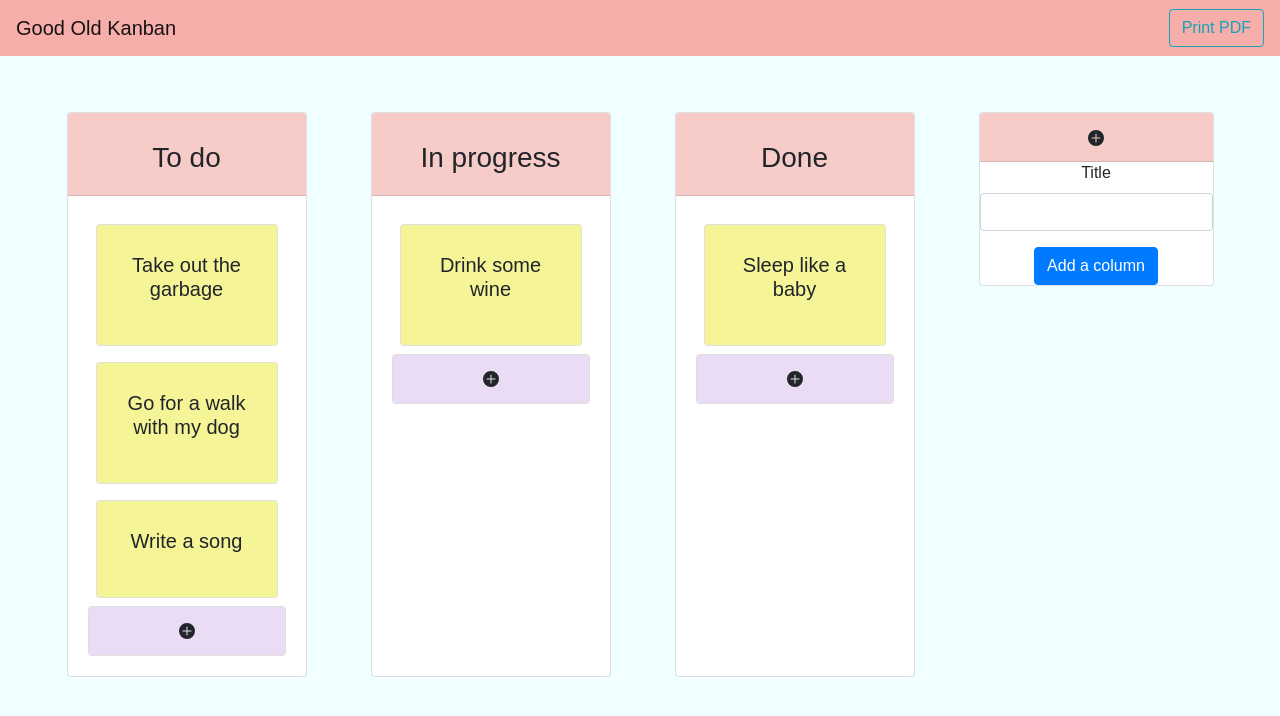
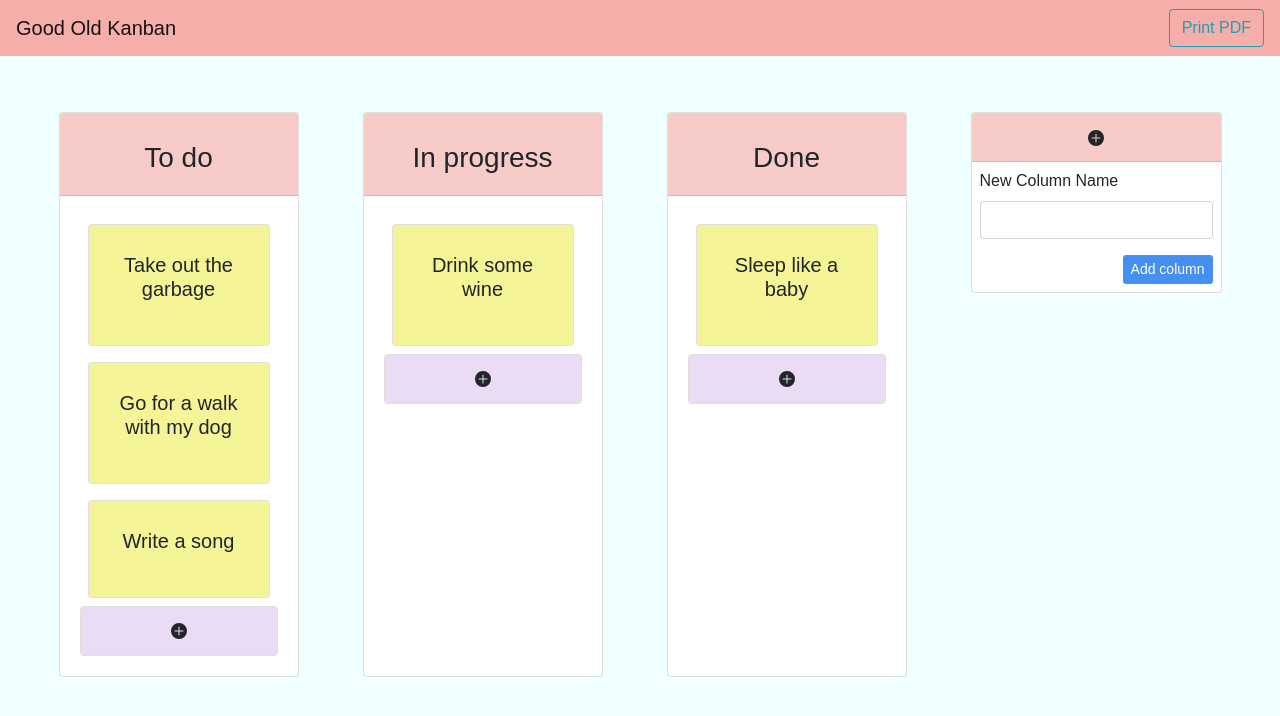
Before and after one commit to jessicaseo83/kanban, a React (Create React App) app: page / in a window 1280 px wide. Both pictures are taken after a click on the element 1096 px from the left and 137 px from the top of the page. Shown: the top 716 px of the page. Built offline with nearby package versions, Linux system fonts and the light colour scheme.

Commit message:
Modify AddColumn classnames and style

```diff
--- a/src/components/AddColumn.css
+++ b/src/components/AddColumn.css
@@ -1,8 +1,22 @@
 .add-columns {
   margin: 2em;
+}
 
+.add-column {
+  background-color: #f7ccc8;
+}
+
+.add-column-form {
+  text-align: left;
+  margin: 0.5em;
 }
 
 .add-column-btn {
-  background-color: #f7ccc8;
+  display: flex;
+  justify-content: flex-end;
 }
+
+.add-column-confirm {
+  background-color: #448ff1;
+  border: #448ff1;
+}
--- a/src/components/AddColumn.js
+++ b/src/components/AddColumn.js
@@ -17,16 +17,18 @@ export default function AddColumn(props) {
   return (
     <Accordion className="add-columns">
       <Card>
-      <Accordion.Toggle className="add-column-btn" as={Card.Header} eventKey="0"> <BsFillPlusCircleFill /> </Accordion.Toggle>
+      <Accordion.Toggle className="add-column" as={Card.Header} eventKey="0"> <BsFillPlusCircleFill /> </Accordion.Toggle>
       <Accordion.Collapse eventKey="0" >
-      <Form>
+      <Form className="add-column-form">
         <Form.Group controlId="column-title">
-          <Form.Label>Title</Form.Label>
+          <Form.Label>New Column Name</Form.Label>
           <Form.Control value={title} onChange={e=>setTitle(e.target.value)}/>
         </Form.Group>
-        <Accordion.Toggle eventKey="0" as={Button} onClick={addEvent}>
-          Add a column
+        <div className="add-column-btn">
+        <Accordion.Toggle className="add-column-confirm" eventKey="0" as={Button} size="sm" onClick={addEvent}>
+          Add column
         </Accordion.Toggle>
+        </div>
 
       </Form>
       </Accordion.Collapse>
```
